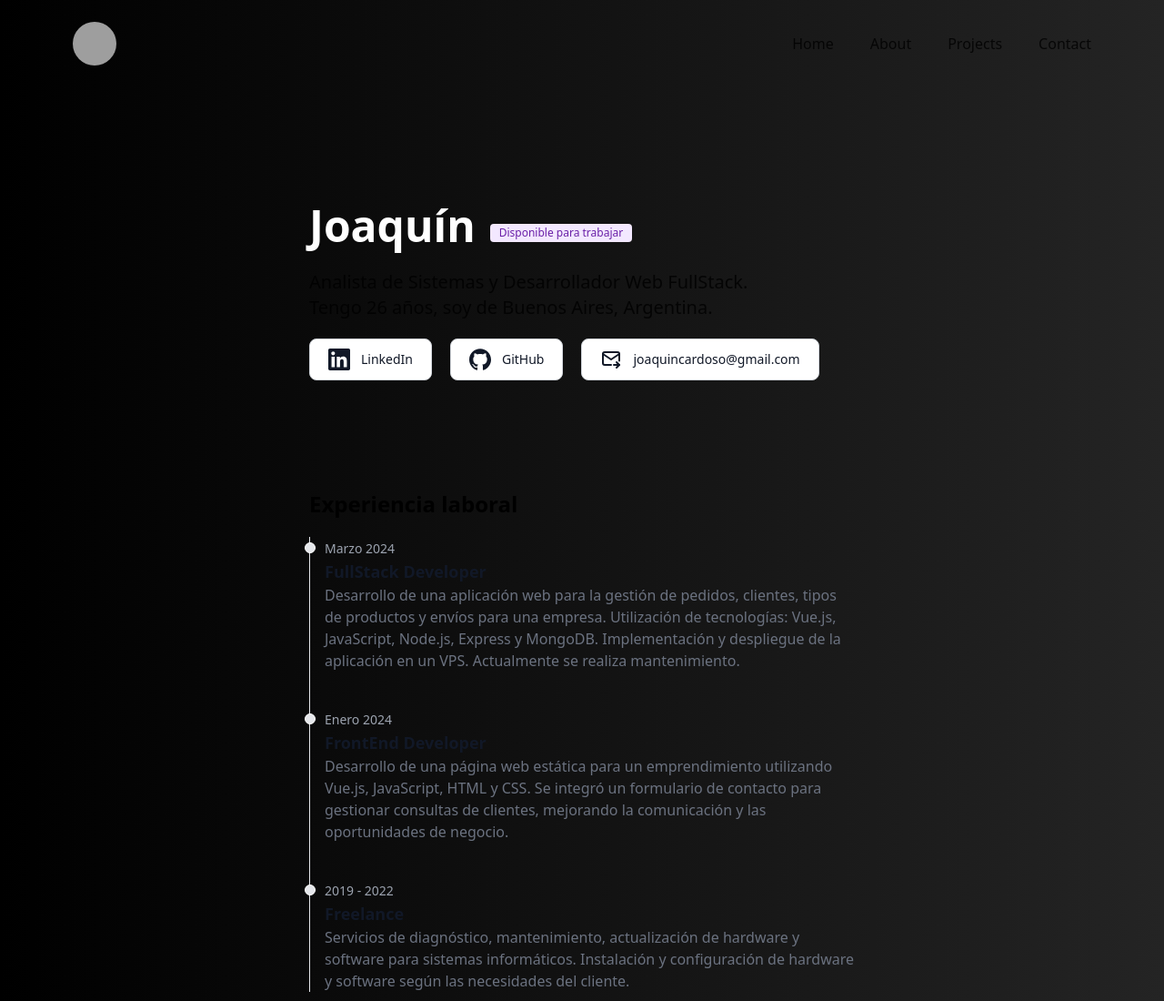
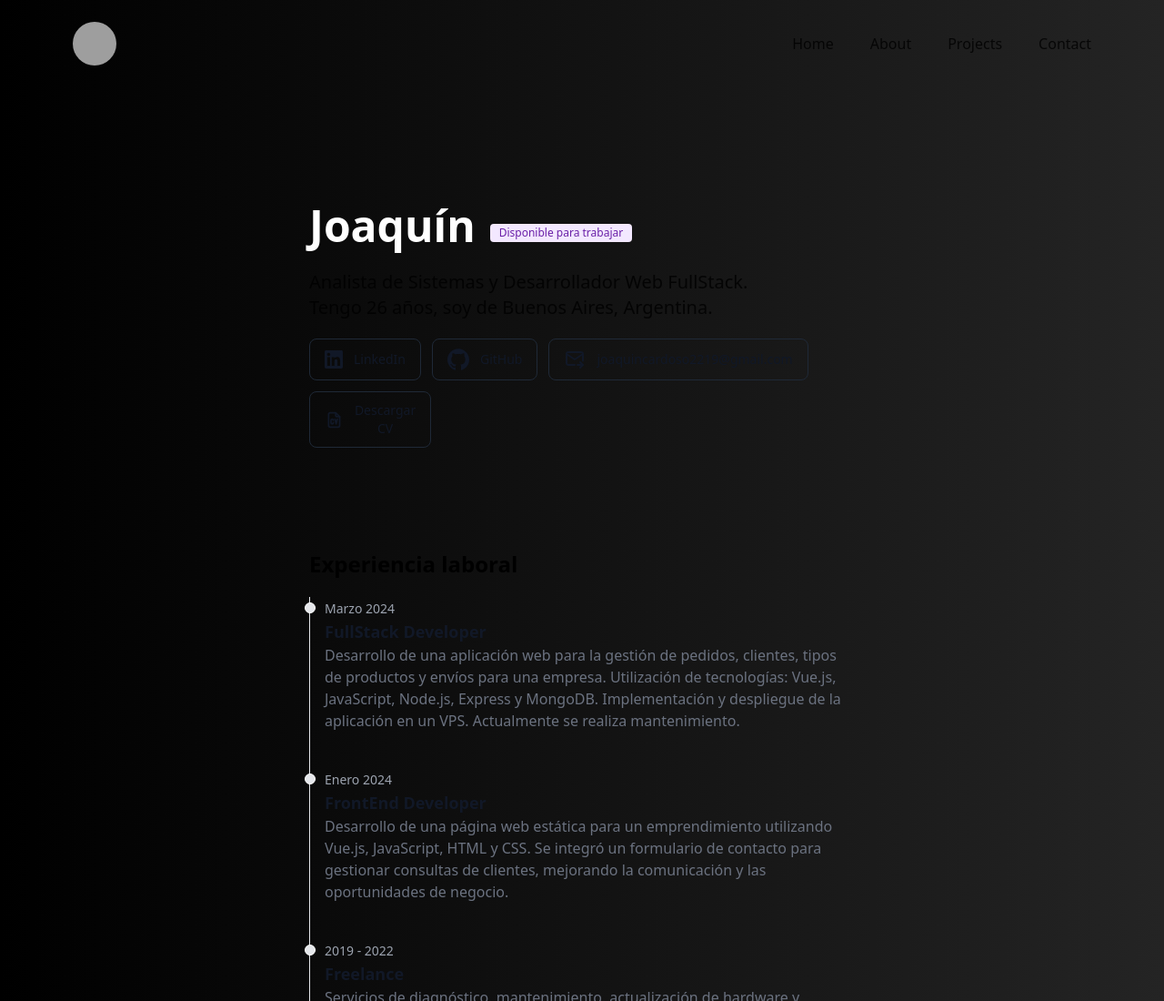
Before and after one commit to joa1907/joa1907.github.io, an Astro site: page / in a window 1280 px wide. Shown: the top 1100 px of the page at 91% size. Built offline with nearby package versions, Linux system fonts and the light colour scheme; Astro itself is replaced by a stand-in of ours; grey boxes are pictures that could not be loaded.

Commit message:
new icon

```diff
--- /dev/null
+++ b/src/icons/Cv.astro
@@ -0,0 +1,16 @@
+<svg
+  xmlns="http://www.w3.org/2000/svg"
+  class={Astro.props.class}
+  viewBox="0 0 24 24"
+  fill="none"
+  stroke="currentColor"
+  stroke-width="2"
+  stroke-linecap="round"
+  stroke-linejoin="round"
+  class="icon icon-tabler icons-tabler-outline icon-tabler-file-cv"
+  ><path stroke="none" d="M0 0h24v24H0z" fill="none"></path><path
+    d="M14 3v4a1 1 0 0 0 1 1h4"></path><path
+    d="M17 21h-10a2 2 0 0 1 -2 -2v-14a2 2 0 0 1 2 -2h7l5 5v11a2 2 0 0 1 -2 2z"
+  ></path><path d="M11 12.5a1.5 1.5 0 0 0 -3 0v3a1.5 1.5 0 0 0 3 0"></path><path
+    d="M13 11l1.5 6l1.5 -6"></path></svg
+>
--- a/src/icons/GitHub.astro
+++ b/src/icons/GitHub.astro
@@ -1,8 +1,6 @@
 <svg
   class={Astro.props.class}
   viewBox="0 0 256 250"
-  width="256"
-  height="250"
   fill="currentColor"
   xmlns="http://www.w3.org/2000/svg"
   preserveAspectRatio="xMidYMid"
--- a/src/icons/LinkedIn.astro
+++ b/src/icons/LinkedIn.astro
@@ -1,7 +1,5 @@
 <svg
   class={Astro.props.class}
-  width="256"
-  height="256"
   xmlns="http://www.w3.org/2000/svg"
   preserveAspectRatio="xMidYMid"
   viewBox="0 0 256 256"
--- a/src/icons/SocialPill.astro
+++ b/src/icons/SocialPill.astro
@@ -2,9 +2,9 @@
   {...Astro.props}
   target="_blank"
   rel="noopener noreferrer"
-  class="text-gray-900 bg-white border border-gray-300 focus:outline-none flex items-center gap-3
-   hover:bg-gray-100 focus:ring-4 focus:ring-gray-100 font-medium rounded-lg
-   text-sm px-5 py-2.5 me-2 mb-2 dark:bg-gray-800 dark:text-white dark:border-gray-600 dark:hover:bg-gray-700 dark:hover:border-gray-600 dark:focus:ring-gray-700"
+  class="text-gray-900 hover:text-white border border-gray-800 hover:bg-gray-900
+  focus:ring-4 focus:outline-none focus:ring-gray-300 font-medium rounded-lg text-sm px-4 py-2.5 flex items-center gap-3
+   text-center  dark:border-gray-600 dark:text-gray-400 dark:hover:text-white dark:hover:bg-gray-600 dark:focus:ring-gray-800"
 >
   <slot />
 </a>
--- a/src/pages/index.astro
+++ b/src/pages/index.astro
@@ -6,6 +6,7 @@ import GitHubIcon from "../icons/GitHub.astro";
 import SocialPill from "../icons/SocialPill.astro";
 import MailIcon from "../icons/Mail.astro";
 import Experience from "../components/Experience.astro";
+import CvIcon from "../icons/Cv.astro";
 ---
 
 <Layout
@@ -27,20 +28,27 @@ import Experience from "../components/Experience.astro";
         <br />
         Tengo 26 años, soy de Buenos Aires, Argentina.
       </h2>
-      <div class="flex gap-3 mt-5">
-        <SocialPill href="https://linkedin.com/">
-          <LinkedInIcon class="size-6" />
+      <div class="flex gap-3 mt-5 flex-wrap">
+        <SocialPill
+          href="https://www.linkedin.com/in/joaquin-cardoso-9a0ab1286/"
+        >
+          <LinkedInIcon class="size-5" />
           LinkedIn
         </SocialPill>
 
-        <SocialPill href="https://github.com/">
+        <SocialPill href="https://github.com/joa1907">
           <GitHubIcon class="size-6" />
           GitHub
         </SocialPill>
 
-        <SocialPill href="https://github.com/">
+        <SocialPill href="">
           <MailIcon class="size-6" />
-          joaquincardoso@gmail.com
+          joaquincardoso2219@gmail.com
+        </SocialPill>
+
+        <SocialPill href="">
+          <CvIcon class="size-6" />
+          Descargar CV
         </SocialPill>
       </div>
     </section>
```
